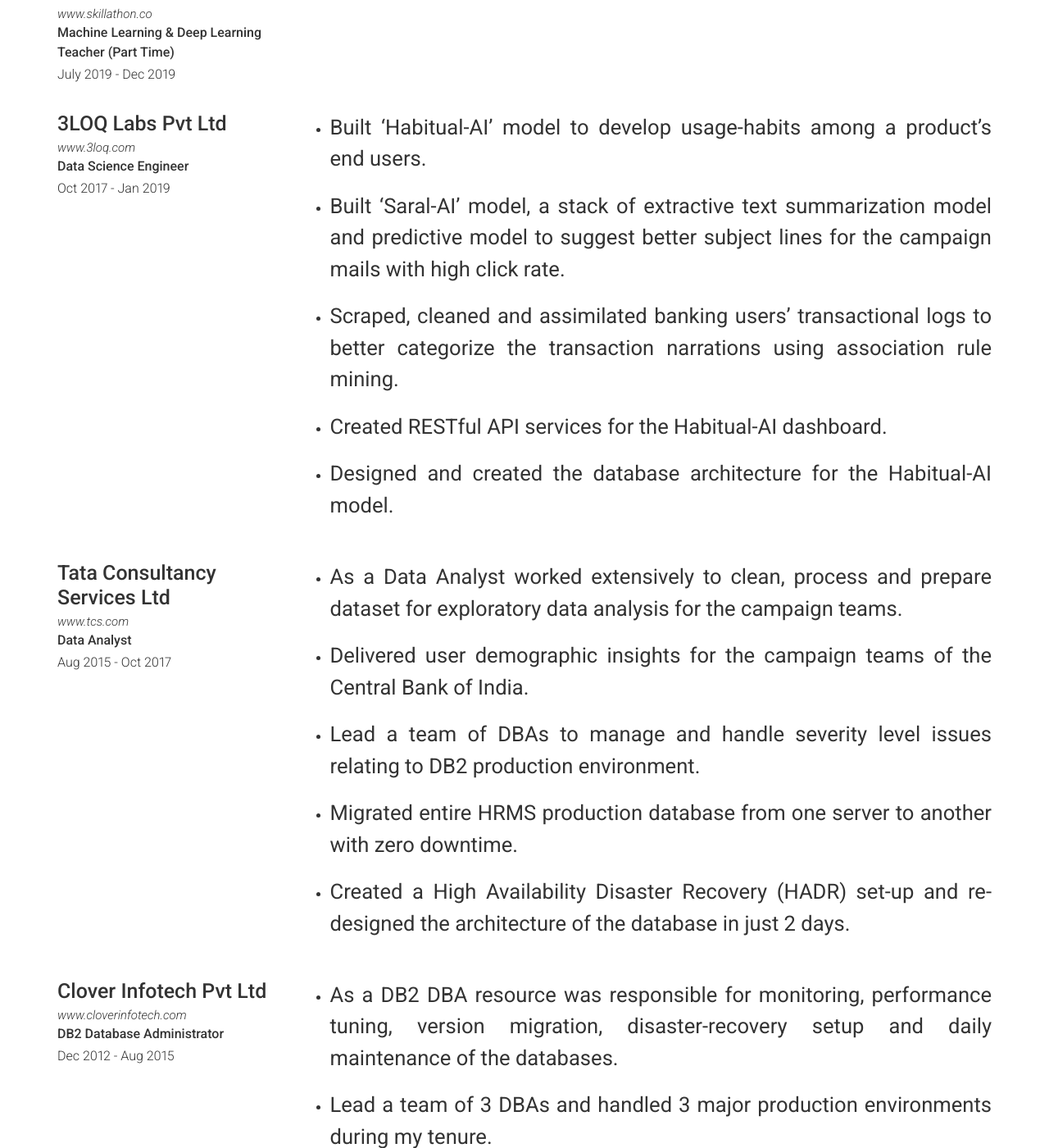
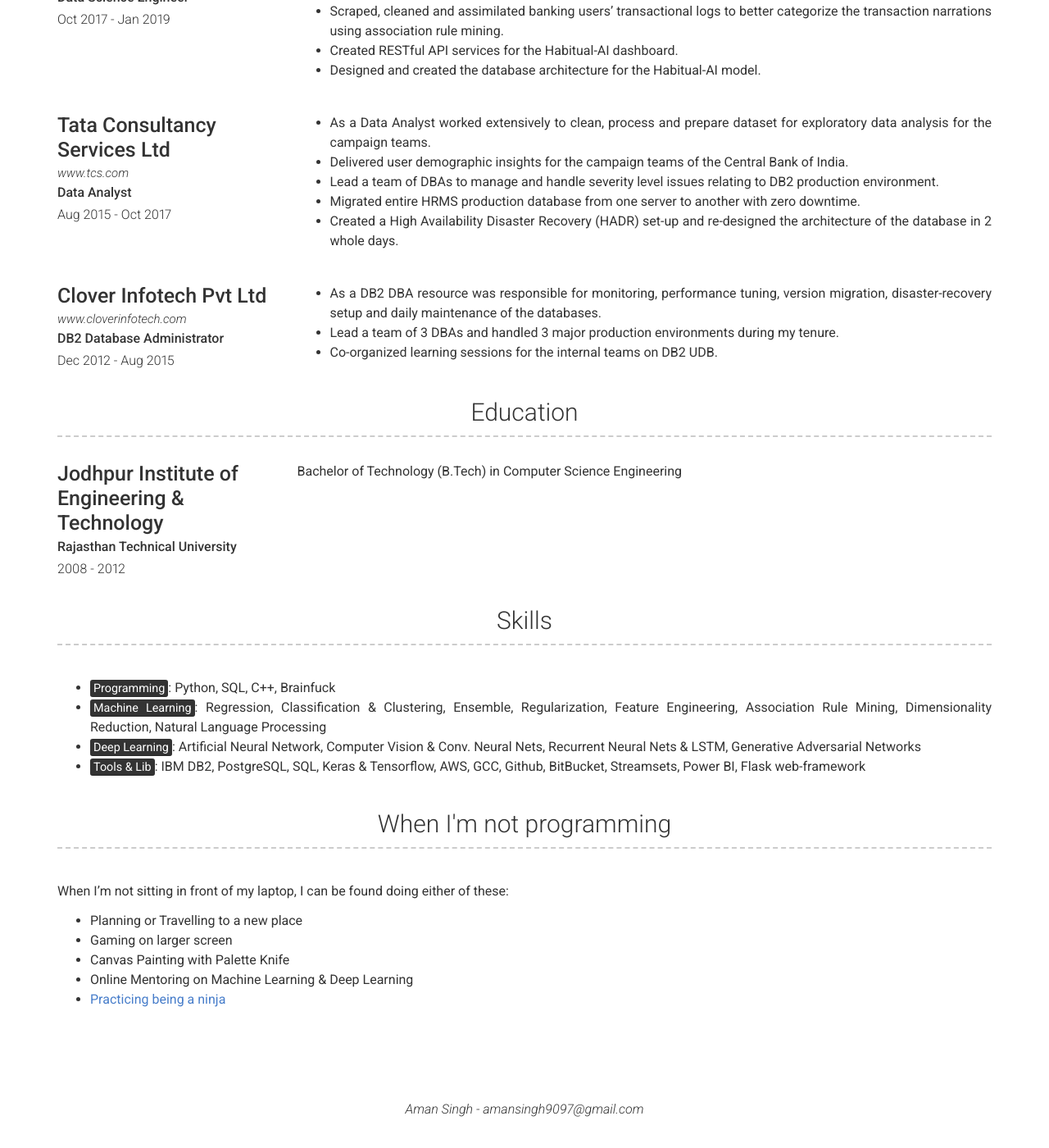
Before and after one commit to amansingh9097/portfolio, a Jekyll site: the page built from index.md, in a window 1280 px wide and 1400 px high, scrolled down 1272 px. Shown: the whole window at 82% size. Built offline with Jekyll 4.4.1, drawn with Linux system fonts in a browser that asks for light colours; nearby versions of some CDN libraries; after the commit the page ends 2649 px from its top, so only the background shows below that.

Commit message:
remove extra lines between bullet pts

```diff
--- a/_data/experience.yml
+++ b/_data/experience.yml
@@ -5,7 +5,6 @@
   dates: Feb 2019 - Present
   description: | # this will include new lines to allow paragraphs
     - Created a Competitive Landscape to determine DAI's existing competitors and also future forecast the possible competitors and the growth of development programs across different sectors in different different countries.
-
     - Designed and implemented and entire analytical dashboard from end to end comprising of architectural designing, setting-up a backend logic, writing microservices, auto-refreshing capabilities and finally presenting the insights on a dashboard using a data visualization tool.
 
 - layout: left
@@ -23,13 +22,9 @@
   dates: Oct 2017 - Jan 2019
   description: | # this will include new lines to allow paragraphs
     - Built 'Habitual-AI' model to develop usage-habits among a product's end users.
-
     - Built 'Saral-AI' model, a stack of extractive text summarization model and predictive model to suggest better subject lines for the campaign mails with high click rate.
-
     - Scraped, cleaned and assimilated banking users' transactional logs to better categorize the transaction narrations using association rule mining.
-
     - Created RESTful API services for the Habitual-AI dashboard.
-
     - Designed and created the database architecture for the Habitual-AI model.
 
 - layout: left
@@ -39,14 +34,10 @@
   dates: Aug 2015 - Oct 2017
   description: | # this will include new lines to allow paragraphs
     - As a Data Analyst worked extensively to clean, process and prepare dataset for exploratory data analysis for the campaign teams.
-
     - Delivered user demographic insights for the campaign teams of the Central Bank of India.
-
     - Lead a team of DBAs to manage and handle severity level issues relating to DB2 production environment.
-
     - Migrated entire HRMS production database from one server to another with zero downtime.
-
-    - Created a High Availability Disaster Recovery (HADR) set-up and re-designed the architecture of the database in just 2 days.
+    - Created a High Availability Disaster Recovery (HADR) set-up and re-designed the architecture of the database in 2 whole days.
 
 - layout: left
   company: Clover Infotech Pvt Ltd
@@ -55,7 +46,5 @@
   dates: Dec 2012 - Aug 2015
   description: | # this will include new lines to allow paragraphs
     - As a DB2 DBA resource was responsible for monitoring, performance tuning, version migration, disaster-recovery setup and daily maintenance of the databases.
-
     - Lead a team of 3 DBAs and handled 3 major production environments during my tenure.
-
     - Co-organized learning sessions for the internal teams on DB2 UDB.
```
